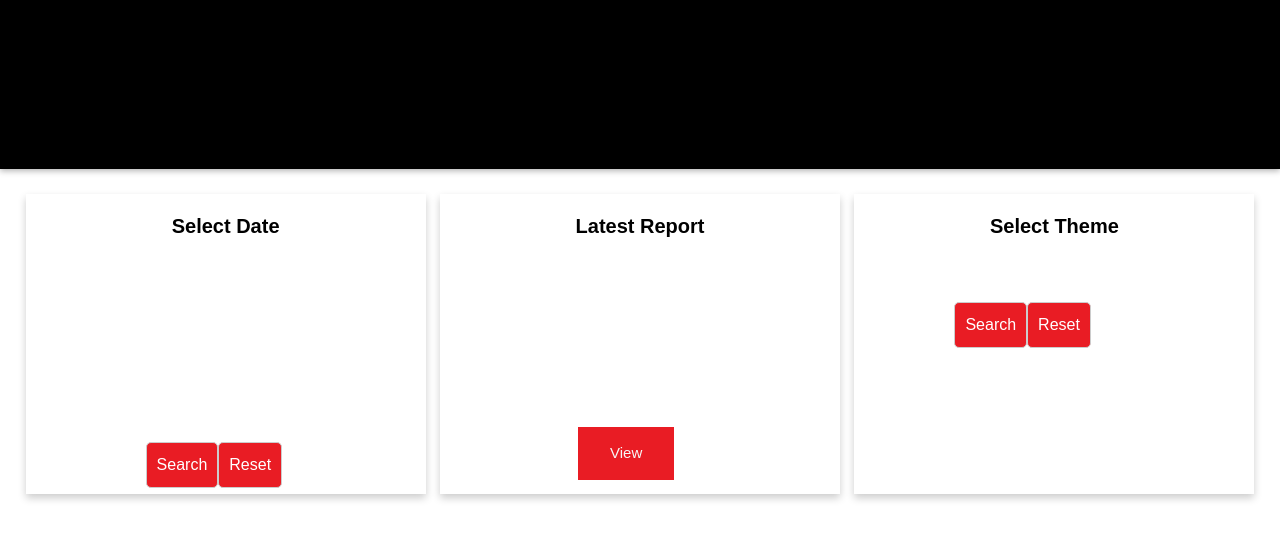
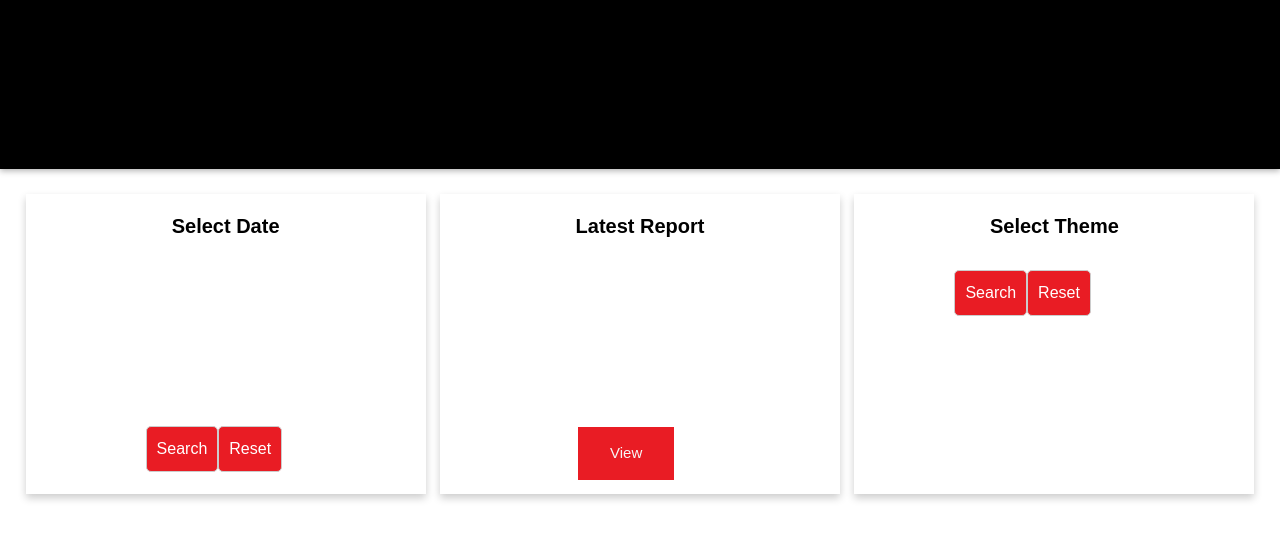
Before and after one commit to ResearchComputingServices/WebAppCICPVersion2, a Django app: template WebsiteApp/templates/lpage.html in a window 1280 px wide. Shown: the part 57-597 px from the top of the page. Run offline with Django 3.2, Linux system fonts and the light colour scheme; the template is opened without the code that fills it, so the values that code supplies are empty; some libraries are stand-ins or nearby versions.

Commit message:
Changes to landing page

```diff
--- a/static/css/lpage.css
+++ b/static/css/lpage.css
@@ -144,12 +144,12 @@ h5 {
 
 .date {
     margin-left: 30%;
-    margin-top: 44%;
+    margin-top: 40%;
 }
 
 .theme {
     margin-left: 25%;
-    margin-top: 9%;
+    margin-top: 1%;
 }
 
 .image {
--- a/static/js/datepicker.js
+++ b/static/js/datepicker.js
@@ -43,7 +43,6 @@
 // })
 // );
 
-
 $(document).ready(function () {
     var fridayDate = function () {
         var curr = new Date();
@@ -60,12 +59,22 @@ $(document).ready(function () {
         }
     };
 
-    $(".dateinput").datepicker({
+    // Create a hidden input field to hold the selected date value (optional)
+    const hiddenInput = $('<input>').attr({
+        type: 'hidden',
+        name: 'report_date', // Add the name attribute to match your form field
+        value: $.datepicker.formatDate('yy-mm-dd', fridayDate())
+    });
+
+    // Append the hidden input field to the body (optional)
+    $('body').append(hiddenInput);
+
+    // Create the datepicker
+    $("#datepicker").datepicker({
         minDate: new Date("12/07/2022"),
         maxDate: new Date(),
         changeMonth: true,
         changeYear: true,
-        showOn: 'both', // Show calendar on focus and when clicking an icon
         buttonText: 'Date',
         dateFormat: 'yy-mm-dd',
         defaultDate: fridayDate(),
@@ -79,5 +88,11 @@ $(document).ready(function () {
                     date.getDay() == 6 ? false : true
             ];
         },
+        onSelect: function (dateText) {
+            hiddenInput.val(dateText);
+            // If you want to submit the form automatically when a date is selected
+            // Uncomment the line below
+            // $("form").submit();
+        },
     });
 });
```
